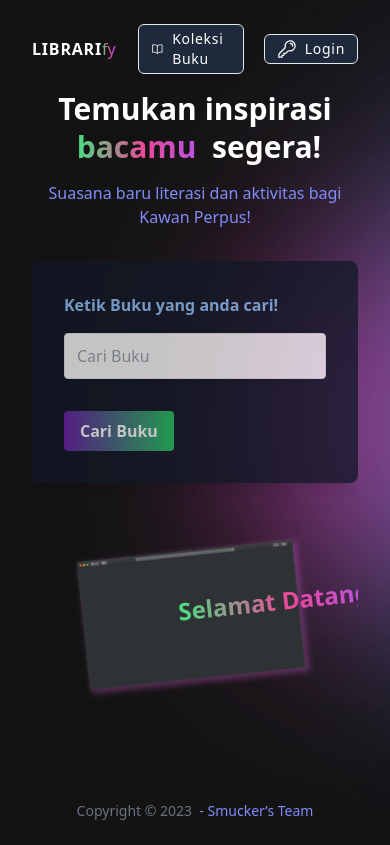
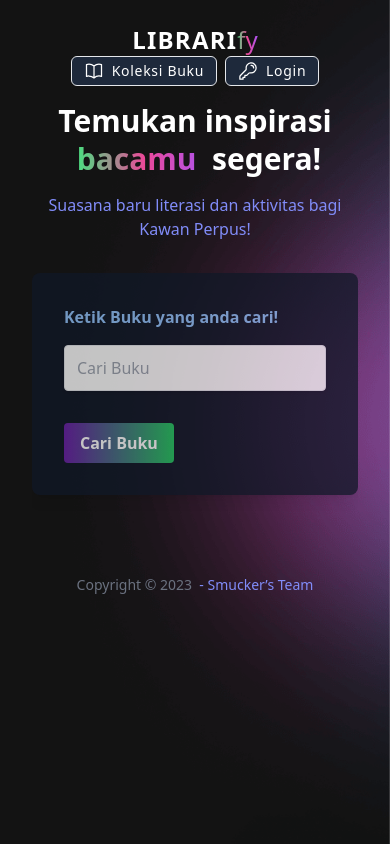
Before and after one commit to auzanxp/smuckers-project, a React (Vite) app: page / in a window 390 px wide. Built offline with nearby package versions, Linux system fonts and the light colour scheme; the HTML template or start-up script is replaced by a standard one.

Commit message:
feat/auzan: fix responsive

```diff
--- a/src/components/Navbar.jsx
+++ b/src/components/Navbar.jsx
@@ -55,7 +55,7 @@ export default function Navbar({ books = [] }) {
 
   return (
     <header className='md:h-20 px-8 gap-2 md:gap-5 flex flex-col md:flex-row justify-between items-center'>
-      <div className='text-[#4783FE] text-2xl'>
+      <div className='text-2xl'>
         <Brand />
       </div>
       <form
--- a/src/pages/Landing.jsx
+++ b/src/pages/Landing.jsx
@@ -31,10 +31,10 @@ export default function Landing() {
       <div className='h-full px-8'>
         {/*Nav*/}
         <div className='w-full container mx-auto'>
-          <div className='w-full flex items-center justify-between'>
+          <div className='w-full flex items-center justify-between flex-col md:flex-row text-2xl'>
             <Brand />
-            <div className='flex w-1/2 justify-end content-center'>
-              <div className='flex items-center justify-end gap-5'>
+            <div className='flex w-full justify-center md:justify-end content-center'>
+              <div className='flex items-center justify-end gap-2 md:gap-5'>
                 {username ? (
                   <>
                     <Button
@@ -119,7 +119,7 @@ export default function Landing() {
             </form>
           </div>
           {/*Right Col*/}
-          <div className='w-full xl:w-3/5 p-12 overflow-hidden'>
+          <div className='w-full xl:w-3/5 p-12 hidden md:block overflow-hidden'>
             <div className='relative transform -rotate-6 transition hover:scale-105 duration-700 ease-in-out hover:rotate-6'>
               <img className='mx-auto w-full md:w-4/5' src='/macbook.svg' />
               <div className='absolute top-1/3 mx-10 left-1/2 transform -translate-x-1/4 w-full h-full'>
```
